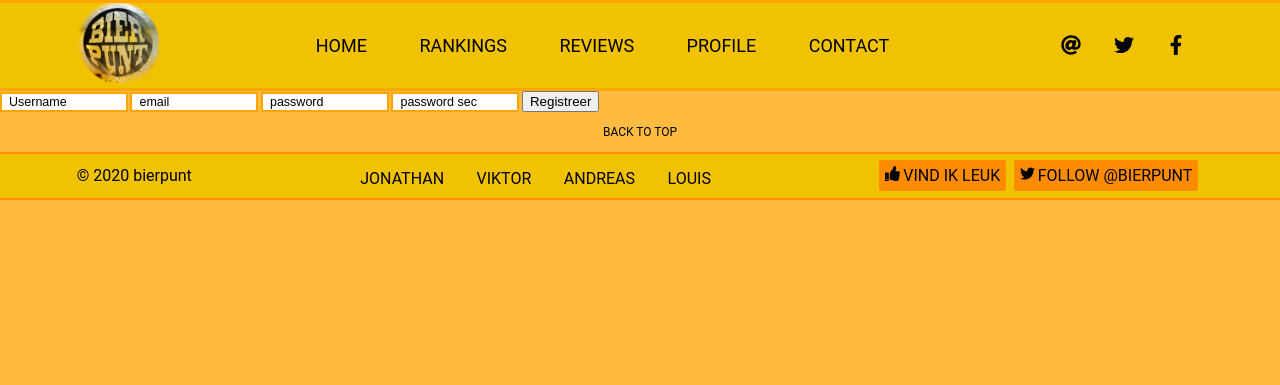
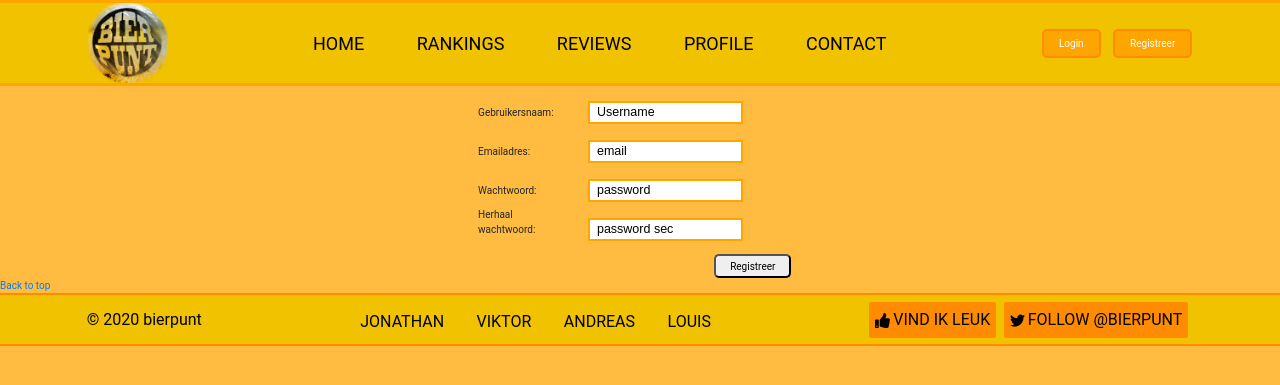
Before and after one commit to Viktorlewis/Bier, a PHP site: page /pages/register.php in a window 1280 px wide. Shown: the top 385 px of the page. Run offline with PHP 8.4, Linux system fonts and the light colour scheme.

Commit message:
Ranking working - Ranking css - small change profiles - header edit

```diff
--- a/css/style.css
+++ b/css/style.css
@@ -304,29 +304,7 @@
 	margin:0%;
 	padding:0%;
 }
-#contact-page .contact-form button{
-  width:25%;
-  height:15%;
-  margin:1% 37.5%;
-  padding:1rem;
-  text-transform:uppercase;
-  font-size:1.2rem;
-  font-family:'Roboto' , sans-serif;
-  border-radius:0.5rem;
-  background-color:#ffc966;
-  border-width:0.1rem;
-  color:#000000;
-}
-#contact-page .contact-form button:hover{
-    background-color:#ffa500;
-}
-/*===============================================================*/
-/*Reviews-pagina [Jonathan]*/
-/*===============================================================*/
-#reviewpage #cafe .cafe .cafe-img img{
-	width: 20%;
-	height: 20%;
-}
+
 /*===============================================================*/
 /*Profile-pagina [Andreas]*/
 /*===============================================================*/
@@ -351,9 +329,10 @@
   }
   /*tabel met inlog gegevens*/
   #profiles-page table{
-  width:100%;
+	width:50%;
 	padding:0%;
 	height:auto;
+	margin-left: 50rem;
   }
   #profiles-page table tbody{
 	font-size:1.4rem;
@@ -414,11 +393,78 @@
   #profiles-page button:hover{
 	background-color:#ffa500;
   }
+
+/*===============================================================*/
+/*Reviews-pagina [Jonathan]*/
+/*===============================================================*/
+#reviewpage #cafe .cafe .cafe-img img{
+	width: 20%;
+	height: 20%;
+}
+
+/*===============================================================*/
+/*RANKING-pagina [Jonathan]*/
+/*===============================================================*/
+#ranking-page{
+	width:50%;
+	height:auto;
+	margin: 0% 25%;
+}
+#ranking-page .bier, #ranking-page .cafe{
+	margin-top: 2rem;
+}
+
+#ranking-page .title{
+	text-align: center;
+}
+
+#ranking-page .cafe-img, #ranking-page .bier-img{
+	width: 50%;
+	height: 50%;
+}
+
+#ranking-page .cafe h3, #ranking-page .bier h3{
+	font-size: 1.3rem;
+}
+
+/*===============================================================*/
+/*REGISTER-pagina [Jonathan]*/
+/*===============================================================*/
+
+#register-page{
+	width:65%;
+	height:auto;
+	margin: 0% 25%;
+}
+
+#register-page form{
+	margin:0% 19% ;
+}
+
+#register-page input[type=text], #register-page input[type=password], #register-page input[type=email]{
+	width: 30%;
+	height: 2.3rem;
+	margin-left: 3rem;
+	margin-top: 1.5rem;
+}
+
+#register-page button{
+	margin-top: 1.2rem;
+	margin-left: 23.6rem;
+	padding: 0.25rem;
+	border-radius: 5px;
+	width: 15%;
+}
+
+#register-page label{
+	width: 15%;
+}
+
 /*===============================================================*/
 /*algemene elementen, deze komen terug op elke pagina [Andreas]*/
 /*===============================================================*/
 /*button terug naar boven*/
- .backtotop{
+#contact-page .backtotop{
 	width:100%;
 	height:auto;
 	text-align:center;
@@ -426,7 +472,7 @@
 	margin:1% 0%;
 
 }
- .backtotop a{
+#contact-page .backtotop a{
 	text-decoration: none;
 	padding: 0% ;
 	margin: 0%;
@@ -435,3 +481,36 @@
 	color:#000000;
 	font-family: 'Roboto', sans-serif;
 }
+
+.center-info{
+	text-align: center;
+	margin-left: 23rem;
+	border-radius: 3px;
+	width: 25%;
+	font-size: 1.3rem;
+}
+
+.error{
+	border: 3px solid red;
+}
+
+.success{
+	border: 3px solid green;
+}
+
+.headerbutton{
+	text-decoration: none;
+	border: 2px solid darkorange;
+	border-radius: 5px;
+	background-color: orange;
+	padding: 0.25rem;
+	margin-left: 1rem;
+	color: white;
+}
+
+.headerbutton:hover{
+	text-decoration: none;
+	border-radius: 2px solid orange;
+	background-color: darkorange;
+	color:white;
+}
--- a/pages/contact.php
+++ b/pages/contact.php
@@ -36,12 +36,13 @@
 
           <label for="name"></label>
           <textarea  placeholder="Typ uw bericht"></textarea>
-        <button type="submit">Verzenden</button>
       </fieldset>
           </form>
 </div>
 
-
+<div class="backtotop">
+  <a  href="#top">Back to top</a>
+</div>
 
 </div>
 
--- a/pages/register.php
+++ b/pages/register.php
@@ -1,54 +1,53 @@
 <?php
 require "../php/header.php";
 ?>
-<main>
-  <div id="errors">
+<main id="register-page">
+  <div class="errors">
     <?php
         if(isset($_GET['error'])){
           if($_GET['error'] == "emptyfields"){
-            echo '<p class="signuperror">Vul alle velden in</p>';
+            echo '<p class="center-info error">Vul alle velden in</p>';
           }
           elseif($_GET['error'] == "invalidmail"){
-            echo '<p class="signuperror">email niet geldig</p>';
+            echo '<p class="center-info error">email niet geldig</p>';
           }
           elseif($_GET['error'] == "invalidmailuid"){
-            echo '<p class="signuperror">gelieve een mailadres en gebruikersnaam in te vullen</p>';
+            echo '<p class="center-info error">gelieve een mailadres en gebruikersnaam in te vullen</p>';
           }
           elseif($_GET['error'] == "invalidusername"){
-            echo '<p class="signuperror">Gebruikersnaam niet geldig</p>';
+            echo '<p class="center-info error">Gebruikersnaam niet geldig</p>';
           }
           elseif($_GET['error'] == "sqlerror"){
-            echo '<p class="signuperror">Oeps, dit lukte niet. Probeer het later opnieuw</p>';
+            echo '<p class="center-info error">Oeps, dit lukte niet. Probeer het later opnieuw</p>';
           }
           elseif($_GET['error'] == "usertaken"){
-            echo '<p class="signuperror">Deze gebruiker bestaat al</p>';
-          }
-          elseif($_GET['error'] == "passwordcheck"){
-            echo '<p class="signuperror">Wachtwoorden komen niet overeen</p>';
-          }
-          elseif($_GET['error'] == "passwordcheck"){
-            echo '<p class="signuperror">Wachtwoorden komen niet overeen</p>';
-          }
-          elseif($_GET['error'] == "passwordcheck"){
-            echo '<p class="signuperror">Wachtwoorden komen niet overeen</p>';
+            echo '<p class="center-info error">Deze gebruiker bestaat al</p>';
           }
         }
         elseif(isset($_GET['register']) == "success"){
-            echo '<p class="success">Registratie geslaagd.</p>';
-            header("Location: login.php");
-            exit();
-
+            echo '<p class="center-info success">Registratie geslaagd.</p>';
         }
     ?>
     </div>
 
     <!-- Register FORM -->
         <form action="../php/register-logic.php"  method="POST">
+        <fieldset>
+            <label for="username">Gebruikersnaam: </label>
             <input type="text" name="username" placeholder="Username">
+            </fieldset>
+            <fieldset>
+            <label for="email">Emailadres:  </label>
             <input type="email" name="email" placeholder="email">
+            </fieldset>
+            <fieldset>
+            <label for="password">Wachtwoord: </label>
             <input type="password" name="password" placeholder="password">
+            </fieldset>
+            <label for="passwordSecond">Herhaal wachtwoord: </label>
             <input type="password" name="passwordSecond"  placeholder="password sec">
-
+            </fieldset>
+            <br>
             <button type="submit" name="register-submit">Registreer</button>
         </form>
     <!-- END REGISTER -->
--- a/pages/reviews.php
+++ b/pages/reviews.php
@@ -38,7 +38,7 @@
 function fillCardsBeer($row) {
   echo '<div class="beer">
             <img class="beer-img" style="width: 10%; height: 10%" alt="'.$row['biernaam'].'" src="../img/bieren/'.$row['biernaam'].'.png" />
-            <h3>Bierreview '.$row['biernaam'].'<strong>('.$row['AlcoholPerc'].')</strong></h3>
+            <h3>Bierreview '.$row['biernaam'].'<strong>('.$row['AlcoholPerc'].'°)</strong></h3>
             <p class="reviewtekst">'.$row['reviewtekst'].'</p>
             <ul class="cijfers">
             <li>Gemiddelde prijs - €'.$row['PrijsGem'].'</li>
--- a/php/config.php
+++ b/php/config.php
@@ -3,7 +3,7 @@
 $servername = "localhost";
 $username = "root";
 $password = "";
-$dbname = "mysql";
+$dbname = "users";
 
 $conn = mysqli_connect($servername, $username, $password, $dbname);
 
--- a/php/footer.php
+++ b/php/footer.php
@@ -19,5 +19,10 @@
           </ul>
         </div>
   </footer>
+
+  <script src="https://code.jquery.com/jquery-3.3.1.slim.min.js" integrity="sha384-q8i/X+965DzO0rT7abK41JStQIAqVgRVzpbzo5smXKp4YfRvH+8abtTE1Pi6jizo" crossorigin="anonymous"></script>
+<script src="https://cdnjs.cloudflare.com/ajax/libs/popper.js/1.14.7/umd/popper.min.js" integrity="sha384-UO2eT0CpHqdSJQ6hJty5KVphtPhzWj9WO1clHTMGa3JDZwrnQq4sF86dIHNDz0W1" crossorigin="anonymous"></script>
+<script src="https://stackpath.bootstrapcdn.com/bootstrap/4.3.1/js/bootstrap.min.js" integrity="sha384-JjSmVgyd0p3pXB1rRibZUAYoIIy6OrQ6VrjIEaFf/nJGzIxFDsf4x0xIM+B07jRM" crossorigin="anonymous"></script>
+
 </body>
 </html>
--- a/php/header.php
+++ b/php/header.php
@@ -6,10 +6,12 @@
 <head>
 	<meta charset="UTF-8">
 	<title>Bierpunt</title>
-	<link rel="stylesheet" type="text/css" href="../css/reset.css">
+	<link rel="stylesheet" href="https://stackpath.bootstrapcdn.com/bootstrap/4.3.1/css/bootstrap.min.css" integrity="sha384-ggOyR0iXCbMQv3Xipma34MD+dH/1fQ784/j6cY/iJTQUOhcWr7x9JvoRxT2MZw1T" crossorigin="anonymous">
+    <link rel="stylesheet" type="text/css" href="../css/reset.css">
     <link rel="stylesheet" type="text/css" href="../css/style.css">
     <link rel="stylesheet" type="text/css" href="../css/headerAndFooter.css">
     <link rel="stylesheet" href="https://cdnjs.cloudflare.com/ajax/libs/font-awesome/4.7.0/css/font-awesome.min.css">
+
 </head>
 <body>
     <header class="main-header">
@@ -26,18 +28,18 @@
                     <li><a href="../pages/contact.php">Contact</a></li>
                 </ul>
             </nav>
+            <ul class="socials">
             <?php
             if(isset($_SESSION['username'])){
-                echo "<p>Welkom <a href='/pages/profiles.php'>".$_SESSION['username']."</a></p>";
-                echo "<p><a href='/php/logout.php'>Log uit</a></p>";
+                echo '<li>Welkom <a href="/pages/profiles.php">'.$_SESSION['username'].'</a></li>
+                <li><a  class="headerbutton" href="/php/logout.php">Log uit</a></li>';
+            } else{
+                echo '<li><a class="headerbutton" href="/pages/login.php">Login</a></li>
+                <li><a class="headerbutton" href="/pages/register.php">Registreer</a></li>';
             }
 
             ?>
+            </ul>
 
-          <ul class="socials">
-            <li><a href="#"><img src="../img/email.svg" alt="e-mail"></a></li>
-            <li><a href="#"><img src="../img/twitter.svg" alt="twitter"></a></li>
-            <li><a href="#"><img src="../img/facebook.svg" alt="facebook"></a></li>
-            </ul>
         </div>
       </header>
```
Also changed, not shown: pages/login.php (+17 -9 lines), pages/profiles.php (+14 -25 lines), pages/ranking.php (+111 -2 lines), php/review-logic.php (+4 -4 lines), img/bieren/Carapils.png (added). Lines whose indentation alone changed are shown as unchanged.
